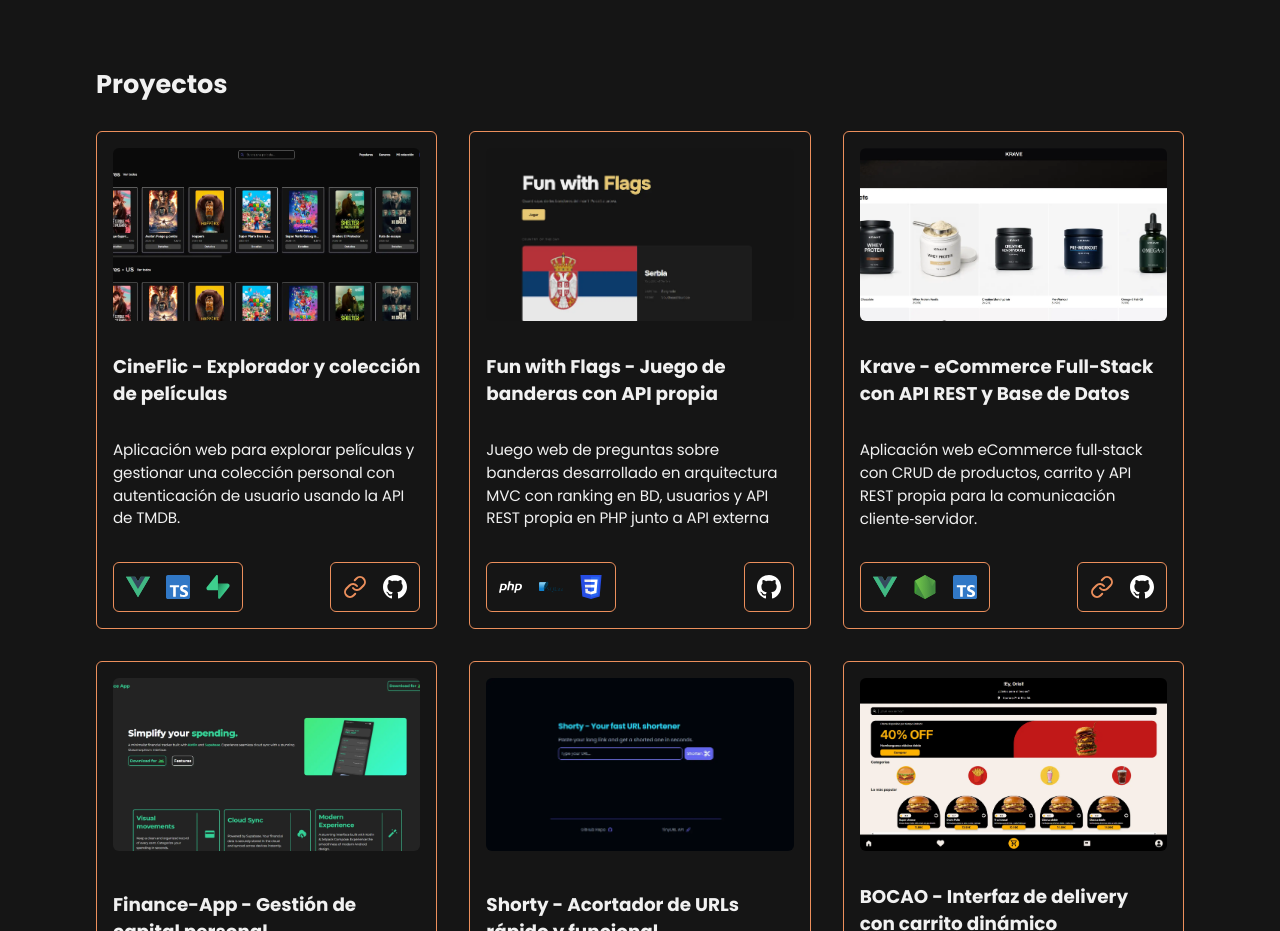
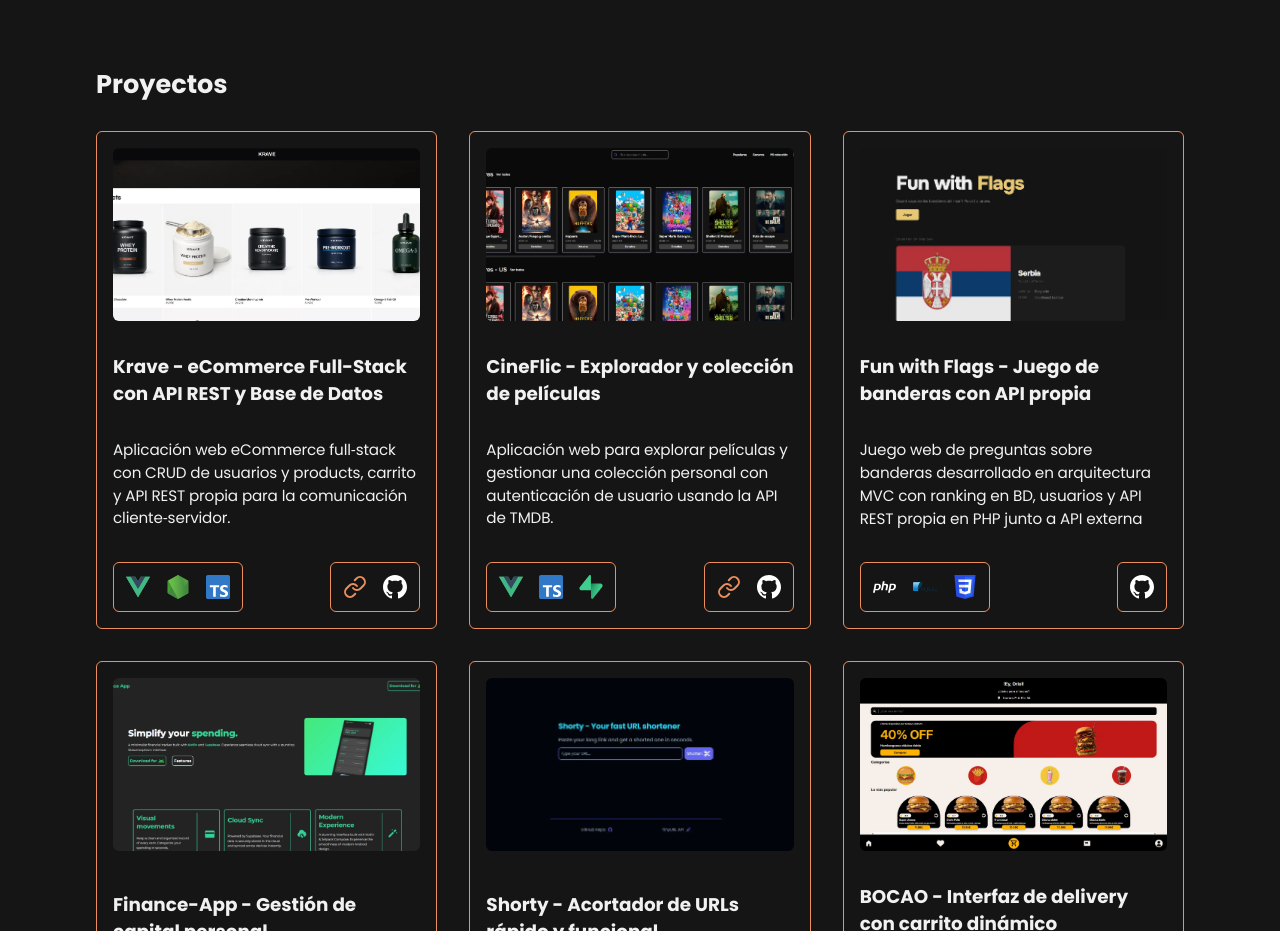
Before and after one commit to oriioll/portfolio, a Vue app: page / in a window 1280 px wide. Shown: the part 1060-1991 px from the top of the page. Built offline with nearby package versions, Linux system fonts and the light colour scheme; a web font is replaced by a local one.

Commit message:
refactor: change ecommerce project order and add new documentation for it

```diff
--- a/src/data/projects.ts
+++ b/src/data/projects.ts
@@ -1,6 +1,34 @@
 import type Project from "./model/Project.ts";
 
 export const PROJECTS: Project[] = [
+  {
+    titleKey: "projects.kraveEcommerce.title",
+    descKey: "projects.kraveEcommerce.desc",
+    image: "/mockups/mockupKraveEcommerce.webp",
+    stack: [
+      {
+        category: "FRONTEND",
+        name: "Vue.js",
+        icon: "/icons/vue.svg",
+        learning: true,
+      },
+      {
+        category: "BACKEND",
+        name: "Node.js",
+        icon: "/icons/nodejs.svg",
+        learning: false,
+      },
+      {
+        category: "FRONTEND",
+        name: "TypeScript",
+        icon: "/icons/ts.svg",
+        learning: false,
+      },
+    ],
+    githubUrl: "https://github.com/oriioll/krave_ecommerce",
+    demoUrl: "https://krave-ecommerce.vercel.app/",
+    status: "Finished",
+  },
   {
     titleKey: "projects.cineflic.title",
     descKey: "projects.cineflic.desc",
@@ -55,34 +83,6 @@ export const PROJECTS: Project[] = [
     ],
     githubUrl: "https://github.com/oriioll/fun-with-flags",
     status: "Finished",
-  },
-  {
-    titleKey: "projects.kraveEcommerce.title",
-    descKey: "projects.kraveEcommerce.desc",
-    image: "/mockups/mockupKraveEcommerce.webp",
-    stack: [
-      {
-        category: "FRONTEND",
-        name: "Vue.js",
-        icon: "/icons/vue.svg",
-        learning: true,
-      },
-      {
-        category: "BACKEND",
-        name: "Node.js",
-        icon: "/icons/nodejs.svg",
-        learning: false,
-      },
-      {
-        category: "FRONTEND",
-        name: "TypeScript",
-        icon: "/icons/ts.svg",
-        learning: false,
-      },
-    ],
-    githubUrl: "https://github.com/oriioll/krave_ecommerce",
-    demoUrl: "https://krave-ecommerce.vercel.app/",
-    status: "Process",
   },
   {
     titleKey: "projects.financeApp.title",
--- a/src/i18n/lang/cat.ts
+++ b/src/i18n/lang/cat.ts
@@ -45,7 +45,7 @@ export default {
     },
     kraveEcommerce: {
       title: "Krave - eCommerce Full-Stack amb API REST i Base de Dades",
-      desc: "Aplicació web eCommerce full‑stack amb CRUD de productes, carrito i API REST pròpia per la comunicació client‑servidor.",
+      desc: "Aplicació web eCommerce full‑stack amb CRUD d'usuaris i productes, carrito i API REST pròpia per la comunicació client‑servidor.",
     },
   },
   footer: {
--- a/src/i18n/lang/en.ts
+++ b/src/i18n/lang/en.ts
@@ -45,7 +45,7 @@ export default {
     },
     kraveEcommerce: {
       title: "Krave - Full‑Stack eCommerce with REST API and Database",
-      desc: "Full‑stack eCommerce web application with product CRUD, shopping cart, and a custom REST API for client‑server communication.",
+      desc: "Full‑stack eCommerce web application with users and products CRUD, shopping cart, and a custom REST API for client‑server communication.",
     },
   },
   footer: {
--- a/src/i18n/lang/es.ts
+++ b/src/i18n/lang/es.ts
@@ -45,7 +45,7 @@ export default {
     },
     kraveEcommerce: {
       title: "Krave - eCommerce Full-Stack con API REST y Base de Datos",
-      desc: "Aplicación web eCommerce full‑stack con CRUD de productos, carrito y API REST propia para la comunicación cliente‑servidor.",
+      desc: "Aplicación web eCommerce full‑stack con CRUD de usuarios y products, carrito y API REST propia para la comunicación cliente‑servidor.",
     },
   },
   footer: {
```
